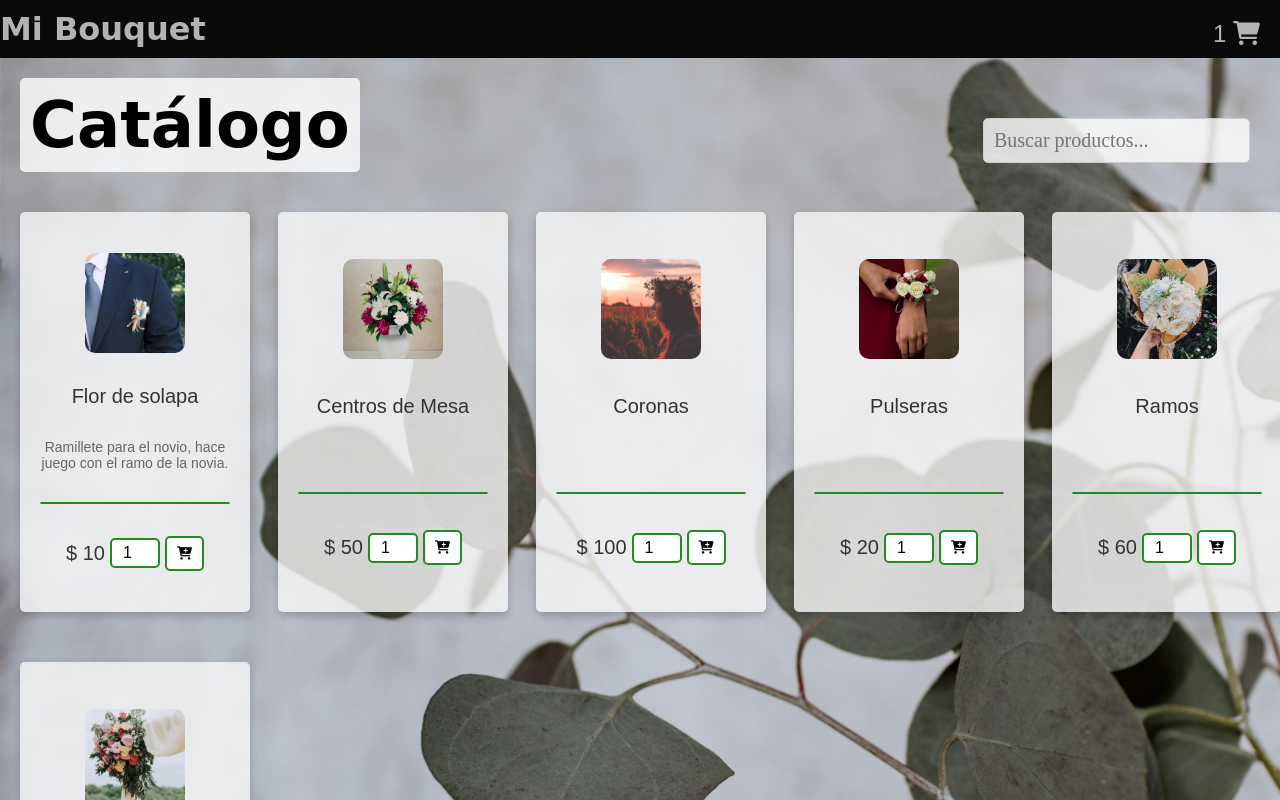
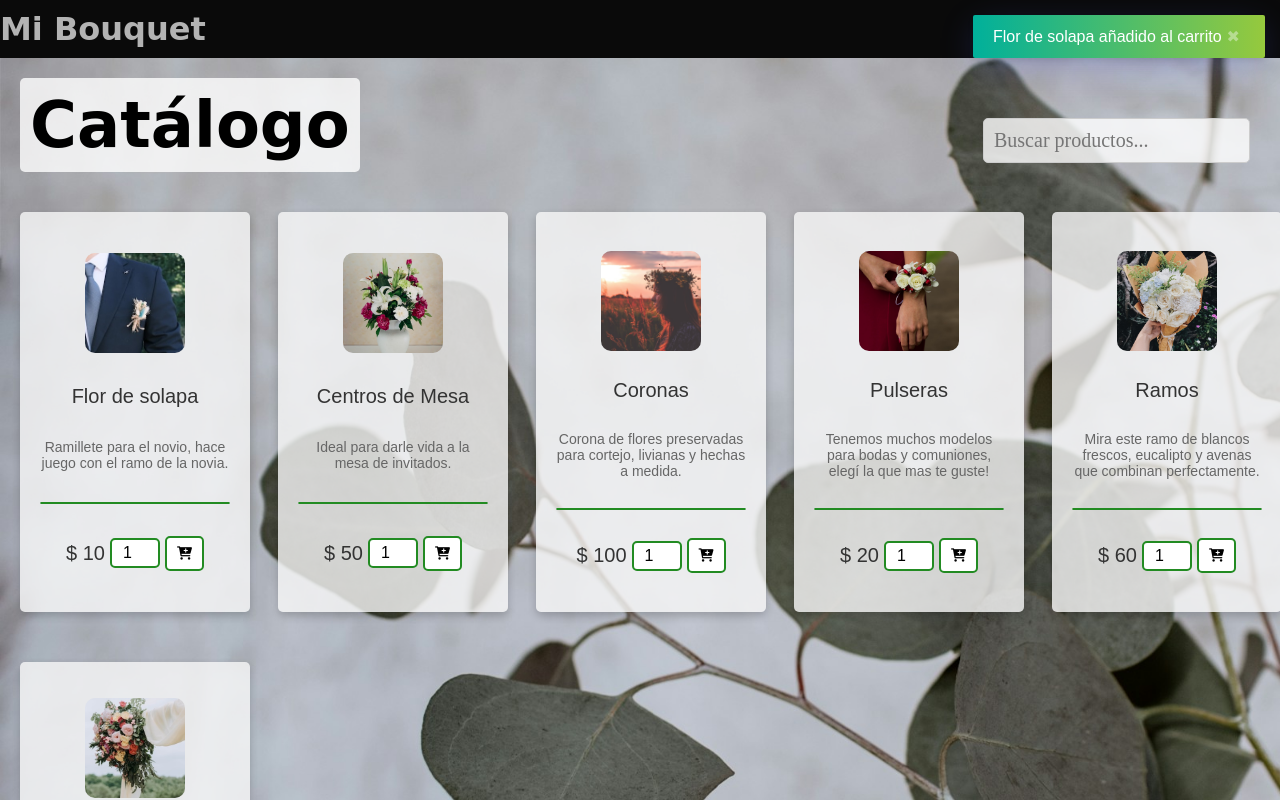
Before and after one commit to juanfierro/JS_PreEntregaFinal_Fierro, a plain HTML site: page index.html in a window 1280 px wide. Both pictures are taken after a click on the button 184 px from the left and 553 px from the top of the page. Shown: the top 800 px of the page. Drawn offline with nearby package versions, Linux system fonts and the light colour scheme; some packages are replaced by stand-ins of ours; a script that the page names is missing; a web font is replaced by a local one.

Commit message:
funciona libreria toastify

```diff
--- a/index.html
+++ b/index.html
@@ -36,6 +36,7 @@
     <footer>
 
     </footer>
+    <script src="https://cdn.jsdelivr.net/npm/toastify-js"></script>
     <script src="https://cdn.jsdelivr.net/npm/sweetalert2@11"></script>
     <script src="js/index.js"></script>
 </body>
--- a/js/index.js
+++ b/js/index.js
@@ -1,10 +1,10 @@
 let productos = [
     { id: 1, nombre: 'Flor de solapa', precio: 10 , imagen: '../assets/img/flor_de_solapa.jpg', descripcion:'Ramillete para el novio, hace juego con el ramo de la novia.'},
-    { id: 2, nombre: 'Centros de Mesa', precio: 50 , imagen: '../assets/img/centros_de_mesa.jpg'},
-    { id: 3, nombre: 'Coronas', precio: 100 , imagen: '../assets/img/coronas.jpg'},
-    { id: 4, nombre: 'Pulseras', precio: 20 , imagen: '../assets/img/pulseras.jpg'},
-    { id: 5, nombre: 'Ramos', precio: 60 , imagen: '../assets/img/ramos.jpg'},
-    { id: 6, nombre: 'Estructuras', precio: 200 , imagen: '../assets/img/estructuras.jpg'},
+    { id: 2, nombre: 'Centros de Mesa', precio: 50 , imagen: '../assets/img/centros_de_mesa.jpg', descripcion:'Ideal para darle vida a la mesa de invitados.'},
+    { id: 3, nombre: 'Coronas', precio: 100 , imagen: '../assets/img/coronas.jpg', descripcion: 'Corona de flores preservadas para cortejo, livianas y hechas a medida.'},
+    { id: 4, nombre: 'Pulseras', precio: 20 , imagen: '../assets/img/pulseras.jpg', descripcion: 'Tenemos muchos modelos para bodas y comuniones, elegí la que mas te guste!'},
+    { id: 5, nombre: 'Ramos', precio: 60 , imagen: '../assets/img/ramos.jpg', descripcion: 'Mira este ramo de blancos frescos, eucalipto y avenas que combinan perfectamente.'},
+    { id: 6, nombre: 'Estructuras', precio: 200 , imagen: '../assets/img/estructuras.jpg', descripcion: 'Bellisima ambientacion hecha de una combinacion de hierro, satin blanco, follaje y pmpagrass.'},
 ];
 
 
@@ -69,6 +69,18 @@ function agregarAlCarrito(id) {
 
     mostrarCarrito();
     actualizarContadorCarrito();
+
+
+    //Toast al agregar producto
+    Toastify({
+        text: `${producto.nombre} añadido al carrito`,
+        duration: 3000,
+        close: true,
+        gravity: "top",
+        position: "right",
+        backgroundColor: "linear-gradient(to right, #00b09b, #96c93d)",
+        stopOnFocus: true,
+    }).showToast();
 }
 
 
```
